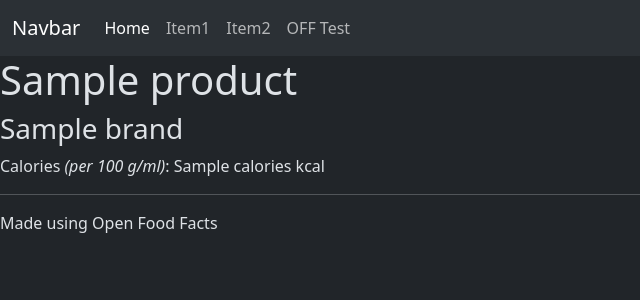
After one commit to Rattchen/vantry, a Django app: template templates/vantry/off.html in a window 1280 px wide. The commit adds this page. Shown: the top 300 px of the page, without its empty margins (0-640 px from the left). Run offline with Django 3.2, Linux system fonts and the light colour scheme; the template is opened without the code that fills it: most values are stand-ins (such as "Sample title", 1, 10 or a date in 2020).

Commit message:
Generate product page based on provided barcode

```diff
--- a/templates/vantry/base.html
+++ b/templates/vantry/base.html
@@ -24,7 +24,7 @@
                   <a class="nav-link active" href="{% url 'home' %}">Home</a>
                   <a class="nav-link" href="{% url 'product_details' 1 %}">Item1</a>
                   <a class="nav-link" href="{% url 'product_details' 2 %}">Item2</a>
-                  <a class="nav-link" href="{% url 'product_off' 1 %}">OFF Test</a>
+                  <a class="nav-link" href="{% url 'product_off' 3017620422003 %}">OFF Test</a>
                 </div>
               </div>
             </div>
--- /dev/null
+++ b/templates/vantry/off.html
@@ -0,0 +1,11 @@
+{% extends "vantry/base.html" %}
+{% block "title" %}Item{% endblock %}
+{% block "content" %}
+<h1>{{product.name}}</h1>
+<h3>{{product.brand}}</h3>
+{% if product.calories %}
+Calories <i>(per 100 g/ml)</i>: {{product.calories}} kcal
+{% else %}
+No known calories yet.
+{% endif %}
+{% endblock %}
--- a/urls.py
+++ b/urls.py
@@ -4,5 +4,5 @@ from . import views
 urlpatterns = [
     path('', views.HomeView.as_view(), name='home'),
     path('product/<int:pk>', views.ProductDetailView.as_view(), name='product_details'),
-    path('product/off/<int>', views.OFFView.as_view(), name='product_off'),
+    path('product/off/<int:barcode>', views.OFFView.as_view(), name='product_off'),
 ]
```
Also changed, not shown: dto.py (added, +18 -0 lines), views.py (+8 -4 lines).
